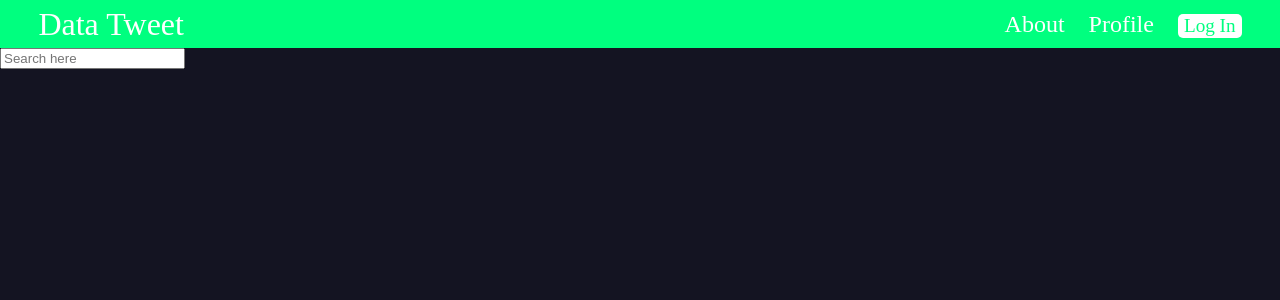
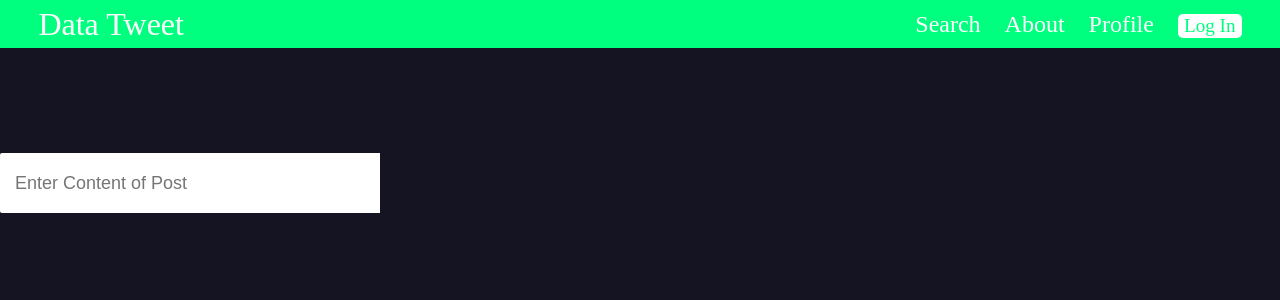
Before and after one commit to fsu-fall2022-capstone/Project-Group-3, a React (Create React App) app in the folder frontend/: page /search in a window 1280 px wide. Shown: the top 300 px of the page. Built offline with nearby package versions, Linux system fonts and the light colour scheme.

Commit message:
Improved Search
Search is slightly more aesthetically pleasing and works with JSON files. Need to connect to database for it to be fully functional

```diff
--- a/frontend/src/App.js
+++ b/frontend/src/App.js
@@ -6,7 +6,7 @@ import Profile from "./components/Profile";
 import LoginButton from "./components/Login";
 import LogoutButton from "./components/Logout";
 import Navbar from "./components/Navbar";
-import SearchBar from "./components/Search";
+import Search from "./components/Search";
 import { UserContext } from ".";
 import "./index.css";
 
@@ -17,9 +17,9 @@ function App() {
     <>
       <Navbar />
       <div className="app">
-        <SearchBar />
         <Routes>
           <Route path="/" element={<Home />} />
+          <Route path="/search" element={<Search />} />
           <Route path="/about" element={<About />} />
           <Route path="/profile" element={<Profile />} />
           <Route path="/login" element={<LoginButton />} />
--- /dev/null
+++ b/frontend/src/assets/MockData.json
@@ -0,0 +1,51 @@
+[{
+    "id": 1,
+    "title": "Persistent transitional projection",
+    "author": "Cazzie",
+    "content": "facilitate frictionless niches"
+  }, {
+    "id": 2,
+    "title": "Distributed mission-critical orchestration",
+    "author": "Prissie",
+    "content": "deploy world-class action-items"
+  }, {
+    "id": 3,
+    "title": "User-centric intangible encryption",
+    "author": "Valentijn",
+    "content": "enable back-end solutions"
+  }, {
+    "id": 4,
+    "title": "Sharable exuding project",
+    "author": "Ky",
+    "content": "whiteboard integrated metrics"
+  }, {
+    "id": 5,
+    "title": "Inverse transitional open system",
+    "author": "Myrta",
+    "content": "grow intuitive web services"
+  }, {
+    "id": 6,
+    "title": "Secured didactic implementation",
+    "author": "Lowell",
+    "content": "empower integrated platforms"
+  }, {
+    "id": 7,
+    "title": "Diverse eco-centric Graphic Interface",
+    "author": "Hillier",
+    "content": "enable killer markets"
+  }, {
+    "id": 8,
+    "title": "Synchronised non-volatile local area network",
+    "author": "Ealasaid",
+    "content": "matrix frictionless markets"
+  }, {
+    "id": 9,
+    "title": "De-engineered solution-oriented core",
+    "author": "Pete",
+    "content": "revolutionize extensible e-business"
+  }, {
+    "id": 10,
+    "title": "Decentralized client-driven core",
+    "author": "Randi",
+    "content": "orchestrate plug-and-play schemas"
+  }]
--- a/frontend/src/components/Navbar.jsx
+++ b/frontend/src/components/Navbar.jsx
@@ -14,6 +14,9 @@ export default function Navbar() {
       </Link>
       <ul className="pages">
         <li>
+          <Link to="/search">Search</Link>
+        </li>
+        <li>
           <Link to="/about">About</Link>
         </li>
         <li>
--- a/frontend/src/components/Search.jsx
+++ b/frontend/src/components/Search.jsx
@@ -1,28 +1,43 @@
-//Working on making it work with fake data for testing
+import React, { useState } from 'react';
+import '../styles/search.css';
+import Data from '../assets/MockData.json'
 
-import React, {useState} from 'react'
+function Search() {
+    const [filteredData, setFilteredData] = useState([]);
 
-const SearchBar = () => {
-    const [searchInput, setSearchInput] = useState("");
+    const handleFilter = (event) => {
+        const searchWord = event.target.value
+        const newFilter = Data.filter((value) => {
+            return value.title.toLowerCase().includes(searchWord.toLowerCase());
+        });
 
-    const handleChange = (e) => {
-        e.preventDefault();
-        setSearchInput(e.target.value);
-    };
-
-    if (searchInput.length > 0) {
-        //filter through data
+        if (searchWord === "") {
+            setFilteredData([]);
+        } else {
+            setFilteredData(newFilter);
+        }
+        setFilteredData(newFilter);
     }
 
-    return <div>
+    return (
+        <div className="search">
+            <div className="searchInputs">
+                <input type="text" placeholder="Enter Content of Post" onChange={handleFilter}/>
+                <div className="searchIcon" placeholder="SEARCH"></div>
+            </div>
+            {filteredData.length != 0 && (
+                <div className="dataResult">
+                    {filteredData.slice(0, 15).map((value, key) => {
+                        return (
+                            <a className="dataItem" href={value.author} target="_blank">
+                                <p>{value.title}</p>
+                            </a>
+                        );
+                    })}
+                </div>
+            )}
+        </div>
+    );
+}
 
-    <input
-        type="text"
-        placeholder="Search here"
-        onChange={handleChange}
-        value={searchInput} />
-    </div>
-
-};
-
-export default SearchBar;
+export default Search;
--- /dev/null
+++ b/frontend/src/styles/search.css
@@ -0,0 +1,69 @@
+.searchInputs {
+    margin-top: 105px;
+    display: flex;
+  }
+
+  .search input {
+    background-color: white;
+    border: 0;
+    border-radius: 2px;
+    border-top-right-radius: 0px;
+    border-bottom-right-radius: 0px;
+    font-size: 18px;
+    padding: 15px;
+    height: 30px;
+    width: 300px;
+    place-self: center;
+  }
+
+  .searchIcon {
+    height: 60px;
+    width: 50px;
+    background-color: white;
+    display: grid;
+    place-items: center;
+  }
+
+  input:focus {
+    outline: none;
+  }
+  .searchIcon svg {
+    font-size: 35px;
+  }
+
+  .dataResult {
+    margin-top: 5px;
+    width: 300px;
+    height: 200px;
+    background-color: white;
+    box-shadow: rgba(0, 0, 0, 0.35) 0px 5px 15px;
+    overflow: hidden;
+    overflow-y: auto;
+  }
+
+  .dataResult::-webkit-scrollbar {
+    display: none;
+  }
+
+  .dataResult .dataItem {
+    width: 100%;
+    height: 50px;
+    display: flex;
+    align-items: center;
+    color: black;
+  }
+
+  .dataItem p {
+    margin-left: 10px;
+  }
+  a {
+    text-decoration: none;
+  }
+
+  a:hover {
+    background-color: lightgrey;
+  }
+
+  #clearBtn {
+    cursor: pointer;
+  }
```
